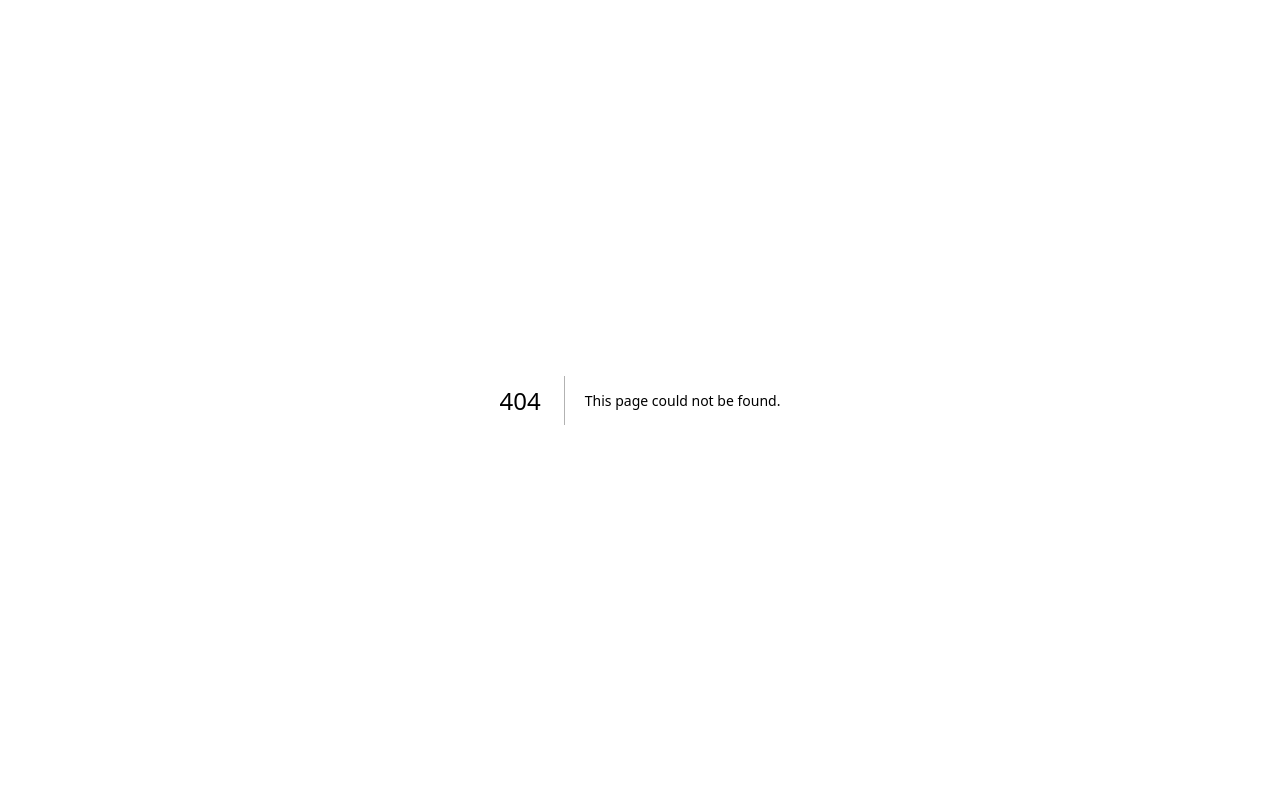
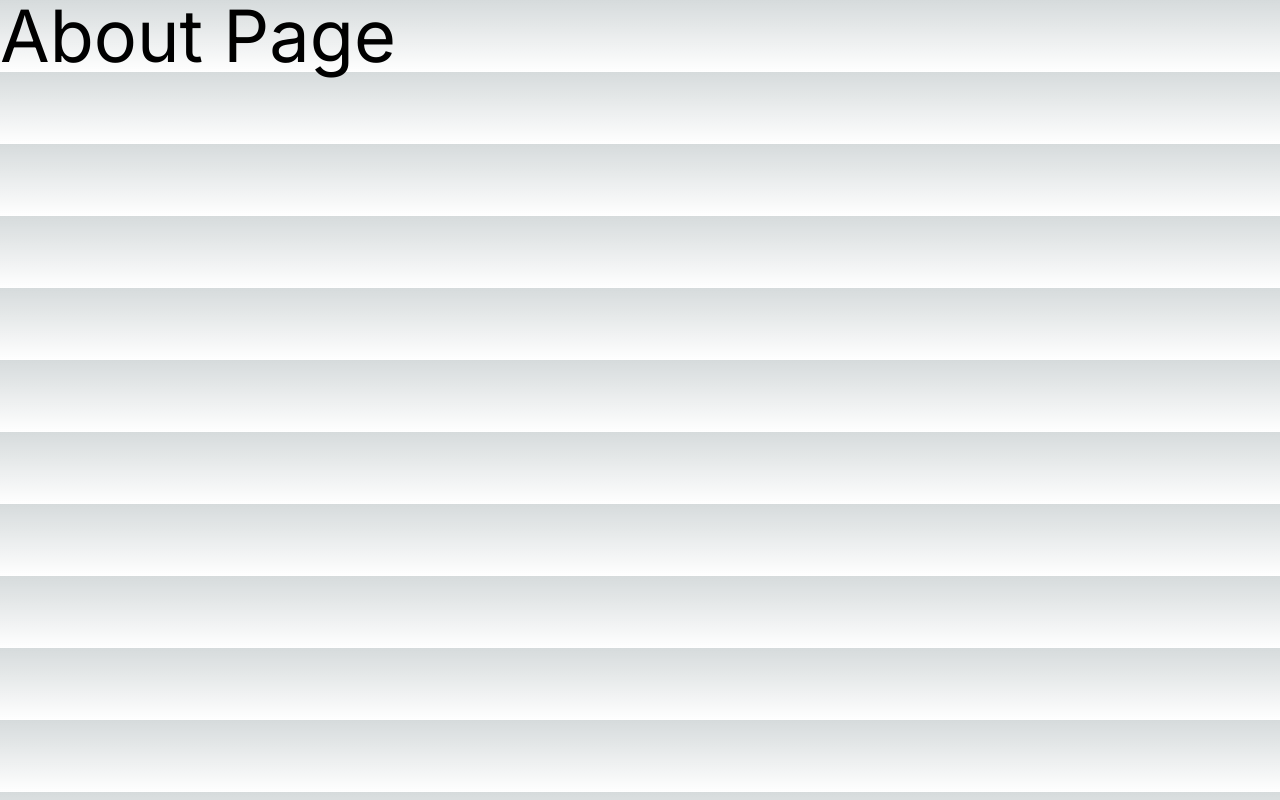
Before and after one commit to BMancilla23/Nextjs_App_Introduction, a Next.js app: page /about in a window 1280 px wide. Before the commit this address had no page. Built offline with nearby package versions, Linux system fonts and the light colour scheme.

Commit message:
Página about creada

```diff
--- /dev/null
+++ b/app/(public)/about/page.tsx
@@ -0,0 +1,18 @@
+import type { Metadata } from 'next';
+import React from 'react'
+
+export const metadata: Metadata = {
+  title: 'SEO Title',
+  description: 'SEO Description',
+  keywords: ['About Page', 'Bryan', 'Información', '...']
+};
+
+type Props = {}
+
+const AboutPage = (props: Props) => {
+  return (
+    <span className='text-7xl'>About Page</span>
+  )
+}
+
+export default AboutPage
```
